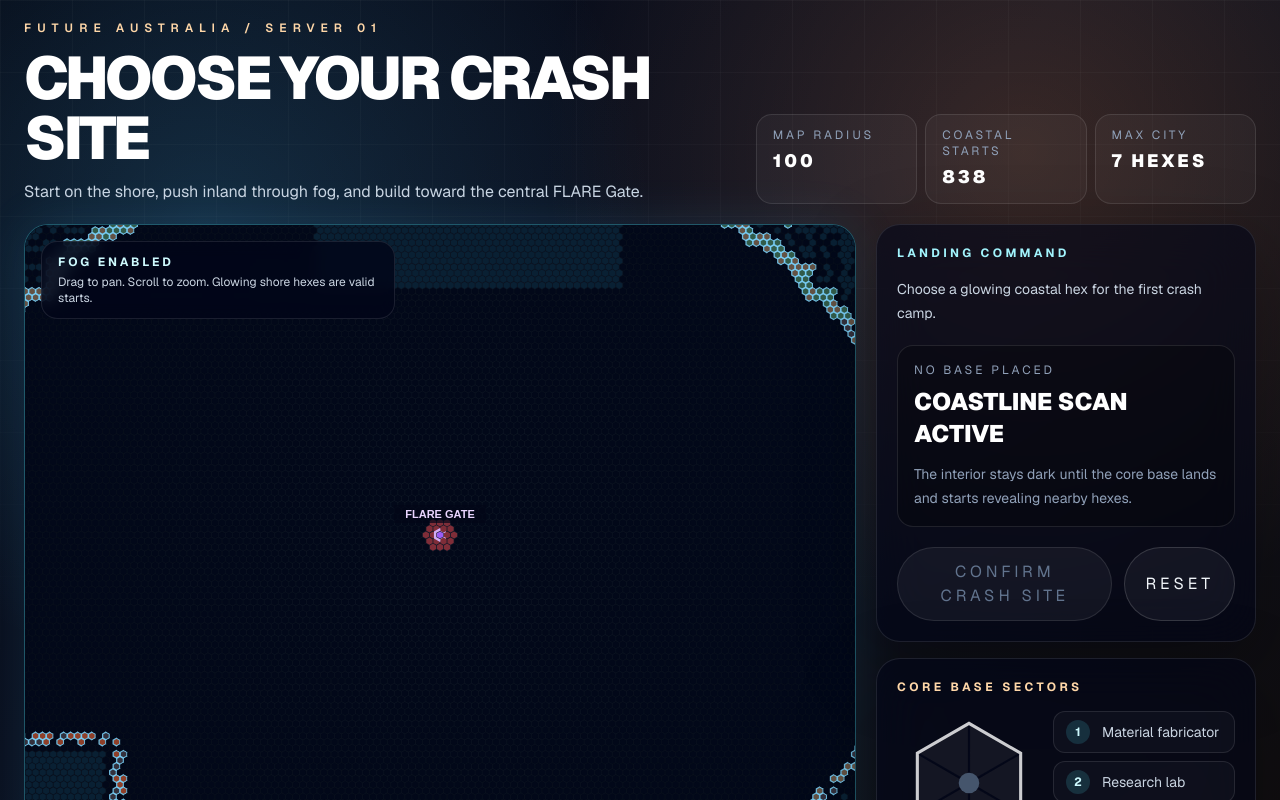
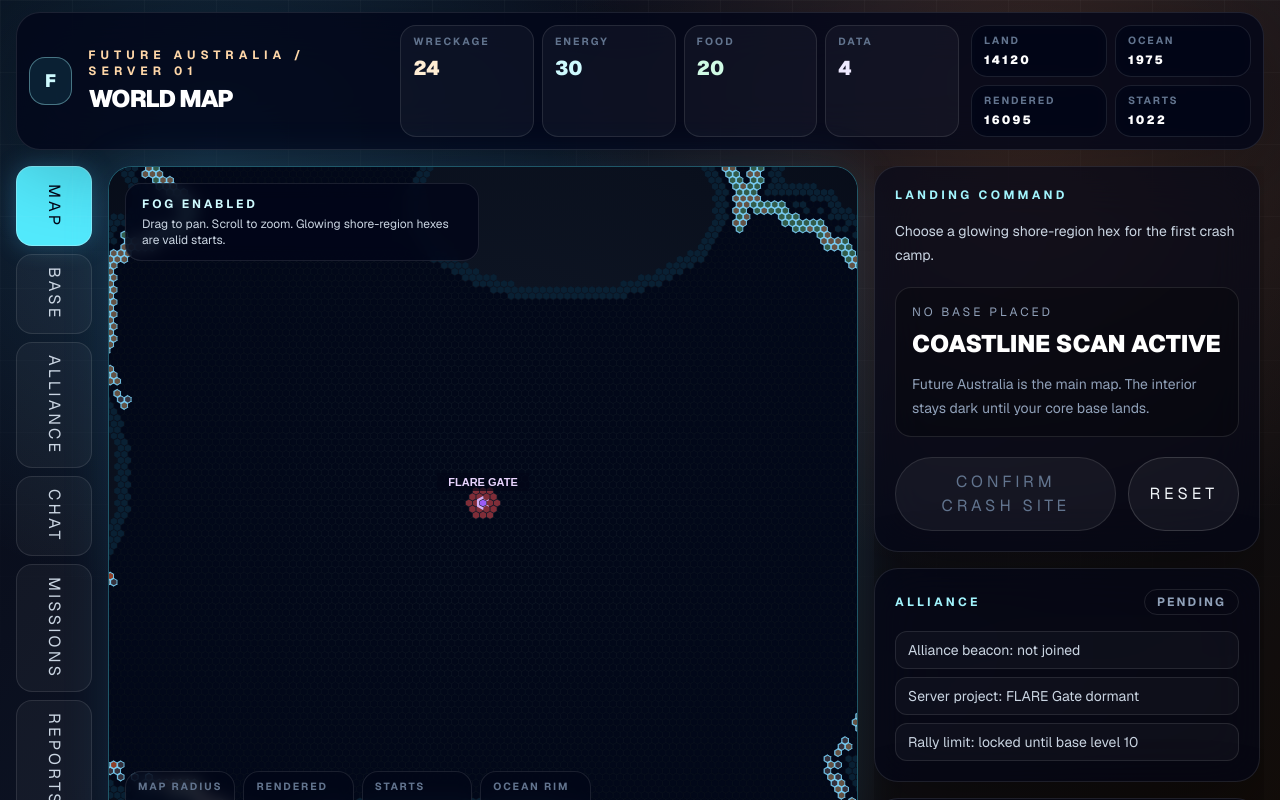
Before and after one commit to Unimatrix00/Flare, a Next.js app: page / in a window 1280 px wide. Shown: the top 800 px of the page. Built offline with nearby package versions, Linux system fonts and the light colour scheme.

Commit message:
Refine Australia map HUD and ocean rim
Co-authored-by: Attila Kardos <Unimatrix00@users.noreply.github.com>

```diff
--- a/components/MapStartScreen.tsx
+++ b/components/MapStartScreen.tsx
@@ -67,6 +67,23 @@ const baseSectors = [
   "Defense walls",
   "Workshop",
 ];
+const resourceReadout = [
+  { label: "Wreckage", value: "24", tone: "text-orange-100" },
+  { label: "Energy", value: "30", tone: "text-cyan-100" },
+  { label: "Food", value: "20", tone: "text-emerald-100" },
+  { label: "Data", value: "4", tone: "text-violet-100" },
+];
+const navItems = ["Map", "Base", "Alliance", "Chat", "Missions", "Reports"];
+const allianceSignals = [
+  "Alliance beacon: not joined",
+  "Server project: FLARE Gate dormant",
+  "Rally limit: locked until base level 10",
+];
+const chatMessages = [
+  { channel: "World", text: "Coastal survivors are marking safe landing corridors." },
+  { channel: "Alliance", text: "Join or create an alliance after command alignment." },
+  { channel: "System", text: "Central portal requires server-wide construction." },
+];
 
 export function MapStartScreen({ onContinue }: MapStartScreenProps) {
   const canvasRef = useRef<HTMLCanvasElement>(null);
@@ -78,7 +95,7 @@ export function MapStartScreen({ onContinue }: MapStartScreenProps) {
   const [selectedKey, setSelectedKey] = useState<string>();
   const [hoveredKey, setHoveredKey] = useState<string>();
   const [statusMessage, setStatusMessage] = useState(
-    "Choose a glowing coastal hex for the first crash camp.",
+    "Choose a glowing shore-region hex for the first crash camp.",
   );
 
   const selectedHex = selectedKey ? worldMap.byKey.get(selectedKey) : undefined;
@@ -190,8 +207,8 @@ export function MapStartScreen({ onContinue }: MapStartScreenProps) {
     if (!hex.isValidStart) {
       setStatusMessage(
         hex.isLand
-          ? "Inland tiles are locked for the start. Pick a glowing shore hex."
-          : "Ocean tiles are a boundary for now. Pick a coastal landing zone.",
+          ? "Inland tiles are locked for the start. Pick a glowing shore-region hex."
+          : "The ocean rim is capped at two hexes for performance. Pick land near the shore.",
       );
       return;
     }
@@ -258,29 +275,33 @@ export function MapStartScreen({ onContinue }: MapStartScreenProps) {
   }
 
   return (
-    <main className="mx-auto flex min-h-screen w-full max-w-[1500px] flex-col gap-5 px-4 py-5 lg:px-6">
-      <div className="flex flex-col gap-4 lg:flex-row lg:items-end lg:justify-between">
-        <div>
-          <p className="text-xs font-semibold uppercase tracking-[0.5em] text-orange-200">
-            Future Australia / Server 01
-          </p>
-          <h1 className="mt-3 text-4xl font-black uppercase tracking-[-0.05em] text-white sm:text-6xl">
-            Choose your crash site
-          </h1>
-          <p className="mt-3 max-w-3xl text-sm leading-6 text-slate-300 sm:text-base">
-            Start on the shore, push inland through fog, and build toward the central FLARE Gate.
-          </p>
-        </div>
-        <div className="grid gap-2 text-xs uppercase tracking-[0.24em] text-slate-400 sm:grid-cols-3">
-          <Metric label="Map radius" value={`${worldMap.radius}`} />
-          <Metric label="Coastal starts" value={`${worldMap.validStartCount}`} />
-          <Metric label="Max city" value="7 hexes" />
-        </div>
-      </div>
+    <main className="flex min-h-screen w-full flex-col gap-4 overflow-hidden px-3 py-3 lg:px-4">
+      <CommandHud
+        landHexCount={worldMap.landHexCount}
+        oceanHexCount={worldMap.oceanHexCount}
+        renderedHexCount={worldMap.hexes.length}
+        startCount={worldMap.validStartCount}
+      />
 
-      <div className="grid flex-1 gap-5 lg:grid-cols-[minmax(0,1fr)_380px]">
+      <div className="grid flex-1 gap-4 lg:grid-cols-[76px_minmax(0,1fr)_390px]">
+        <nav className="grid grid-cols-3 gap-2 lg:flex lg:flex-col" aria-label="Main game menu">
+          {navItems.map((item) => (
+            <button
+              key={item}
+              type="button"
+              className={`rounded-2xl border px-3 py-3 text-xs font-black uppercase tracking-[0.2em] transition ${
+                item === "Map"
+                  ? "border-cyan-200/60 bg-cyan-300 text-slate-950 shadow-[0_0_24px_rgba(78,199,255,0.3)]"
+                  : "border-white/10 bg-white/[0.04] text-slate-300 hover:border-cyan-200/40 hover:bg-cyan-300/10"
+              } lg:min-h-20 lg:[writing-mode:vertical-rl]`}
+            >
+              {item}
+            </button>
+          ))}
+        </nav>
+
         <Panel intensity="strong" className="min-h-[620px] overflow-hidden p-0">
-          <div ref={containerRef} className="relative h-[62vh] min-h-[620px] w-full">
+          <div ref={containerRef} className="relative h-[calc(100vh-128px)] min-h-[620px] w-full">
             <canvas
               ref={canvasRef}
               width={canvasSize.width}
@@ -293,12 +314,20 @@ export function MapStartScreen({ onContinue }: MapStartScreenProps) {
             />
             <div className="pointer-events-none absolute left-4 top-4 rounded-2xl border border-white/10 bg-slate-950/80 px-4 py-3 text-xs text-slate-300 backdrop-blur">
               <p className="font-bold uppercase tracking-[0.24em] text-cyan-100">Fog enabled</p>
-              <p className="mt-1 max-w-xs">Drag to pan. Scroll to zoom. Glowing shore hexes are valid starts.</p>
+              <p className="mt-1 max-w-xs">
+                Drag to pan. Scroll to zoom. Glowing shore-region hexes are valid starts.
+              </p>
+            </div>
+            <div className="pointer-events-none absolute bottom-4 left-4 grid gap-2 text-xs uppercase tracking-[0.18em] text-slate-300 sm:grid-cols-4">
+              <MapBadge label="Map radius" value={`${worldMap.radius}`} />
+              <MapBadge label="Rendered" value={`${worldMap.hexes.length}`} />
+              <MapBadge label="Starts" value={`${worldMap.validStartCount}`} />
+              <MapBadge label="Ocean rim" value="2 hex cap" />
             </div>
           </div>
         </Panel>
 
-        <aside className="flex flex-col gap-4">
+        <aside className="flex max-h-[calc(100vh-128px)] flex-col gap-4 overflow-y-auto pr-1">
           <Panel className="p-5">
             <p className="text-xs font-bold uppercase tracking-[0.28em] text-cyan-200">
               Landing command
@@ -310,7 +339,7 @@ export function MapStartScreen({ onContinue }: MapStartScreenProps) {
                 <div>
                   <p className="text-xs uppercase tracking-[0.24em] text-slate-400">Selected hex</p>
                   <h2 className="mt-2 text-2xl font-black uppercase text-white">
-                    Shore {selectedHex.q}:{selectedHex.r}
+                    Hex {selectedHex.q}:{selectedHex.r}
                   </h2>
                   <dl className="mt-4 grid grid-cols-2 gap-3 text-sm">
                     <Info label="Terrain" value={terrainLabels[selectedHex.terrain]} />
@@ -324,7 +353,7 @@ export function MapStartScreen({ onContinue }: MapStartScreenProps) {
                   <p className="text-xs uppercase tracking-[0.24em] text-slate-400">No base placed</p>
                   <h2 className="mt-2 text-2xl font-black uppercase text-white">Coastline scan active</h2>
                   <p className="mt-3 text-sm leading-6 text-slate-400">
-                    The interior stays dark until the core base lands and starts revealing nearby hexes.
+                    Future Australia is the main map. The interior stays dark until your core base lands.
                   </p>
                 </div>
               )}
@@ -343,12 +372,50 @@ export function MapStartScreen({ onContinue }: MapStartScreenProps) {
                 variant="ghost"
                 onClick={() => {
                   setSelectedKey(undefined);
-                  setStatusMessage("Choose a glowing coastal hex for the first crash camp.");
+                  setStatusMessage("Choose a glowing shore-region hex for the first crash camp.");
                   setCamera({ x: 0, y: 0, zoom: 0.58 });
                 }}
               >
                 Reset
               </GameButton>
+            </div>
+          </Panel>
+
+          <Panel className="p-5">
+            <div className="flex items-center justify-between gap-4">
+              <p className="text-xs font-bold uppercase tracking-[0.28em] text-cyan-200">
+                Alliance
+              </p>
+              <span className="rounded-full border border-white/10 px-3 py-1 text-xs font-bold uppercase tracking-[0.18em] text-slate-400">
+                Pending
+              </span>
+            </div>
+            <div className="mt-4 space-y-2 text-sm text-slate-300">
+              {allianceSignals.map((signal) => (
+                <p key={signal} className="rounded-xl border border-white/10 bg-white/[0.03] px-3 py-2">
+                  {signal}
+                </p>
+              ))}
+            </div>
+          </Panel>
+
+          <Panel className="p-5">
+            <div className="flex items-center justify-between">
+              <p className="text-xs font-bold uppercase tracking-[0.28em] text-orange-200">Chat</p>
+              <button
+                type="button"
+                className="rounded-full border border-white/10 px-3 py-1 text-xs font-bold uppercase tracking-[0.18em] text-slate-300"
+              >
+                Open
+              </button>
+            </div>
+            <div className="mt-4 space-y-2 text-sm">
+              {chatMessages.map((message) => (
+                <p key={`${message.channel}-${message.text}`} className="rounded-xl bg-black/25 px-3 py-2 text-slate-300">
+                  <span className="mr-2 font-bold text-cyan-100">[{message.channel}]</span>
+                  {message.text}
+                </p>
+              ))}
             </div>
           </Panel>
 
@@ -583,11 +650,59 @@ function roundAxial(q: number, r: number): HexCoord {
   return { q: cubeQ, r: cubeR };
 }
 
-function Metric({ label, value }: { label: string; value: string }) {
+function CommandHud({
+  landHexCount,
+  oceanHexCount,
+  renderedHexCount,
+  startCount,
+}: {
+  landHexCount: number;
+  oceanHexCount: number;
+  renderedHexCount: number;
+  startCount: number;
+}) {
   return (
-    <div className="rounded-2xl border border-white/10 bg-white/[0.04] px-4 py-3">
-      <p>{label}</p>
-      <p className="mt-1 text-lg font-black text-white">{value}</p>
+    <header className="grid gap-3 rounded-3xl border border-white/10 bg-slate-950/80 p-3 shadow-[0_18px_80px_rgba(0,0,0,0.25)] backdrop-blur-xl lg:grid-cols-[minmax(260px,0.9fr)_minmax(420px,1.4fr)_minmax(280px,0.7fr)]">
+      <div className="flex items-center gap-4">
+        <div className="flex h-12 w-12 items-center justify-center rounded-2xl border border-cyan-200/40 bg-cyan-300/10 text-lg font-black text-cyan-100">
+          F
+        </div>
+        <div>
+          <p className="text-xs font-bold uppercase tracking-[0.42em] text-orange-200">
+            Future Australia / Server 01
+          </p>
+          <h1 className="mt-1 text-2xl font-black uppercase tracking-[-0.04em] text-white">
+            World map
+          </h1>
+        </div>
+      </div>
+
+      <div className="grid grid-cols-2 gap-2 sm:grid-cols-4">
+        {resourceReadout.map((resource) => (
+          <div key={resource.label} className="rounded-2xl border border-white/10 bg-white/[0.04] px-3 py-2">
+            <p className="text-[0.65rem] font-bold uppercase tracking-[0.2em] text-slate-500">
+              {resource.label}
+            </p>
+            <p className={`mt-1 text-xl font-black ${resource.tone}`}>{resource.value}</p>
+          </div>
+        ))}
+      </div>
+
+      <div className="grid grid-cols-2 gap-2 text-xs uppercase tracking-[0.18em] text-slate-400">
+        <MapBadge label="Land" value={`${landHexCount}`} />
+        <MapBadge label="Ocean" value={`${oceanHexCount}`} />
+        <MapBadge label="Rendered" value={`${renderedHexCount}`} />
+        <MapBadge label="Starts" value={`${startCount}`} />
+      </div>
+    </header>
+  );
+}
+
+function MapBadge({ label, value }: { label: string; value: string }) {
+  return (
+    <div className="rounded-2xl border border-white/10 bg-slate-950/70 px-3 py-2 backdrop-blur">
+      <p className="text-[0.65rem] font-bold uppercase tracking-[0.18em] text-slate-500">{label}</p>
+      <p className="mt-1 font-black text-white">{value}</p>
     </div>
   );
 }
--- a/lib/world-map.ts
+++ b/lib/world-map.ts
@@ -31,6 +31,8 @@ export type WorldMap = {
   hexes: WorldHex[];
   byKey: Map<string, WorldHex>;
   portalKey: string;
+  landHexCount: number;
+  oceanHexCount: number;
   validStartCount: number;
 };
 
@@ -80,6 +82,7 @@ export function getHexesInRange(center: HexCoord, radius: number) {
 export function generateWorldMap(radius = WORLD_RADIUS): WorldMap {
   const baseHexes: Array<HexCoord & { isLand: boolean }> = [];
   const landKeys = new Set<string>();
+  const worldKeys = new Set<string>();
 
   for (let q = -radius; q <= radius; q += 1) {
     const minR = Math.max(-radius, -q - radius);
@@ -88,10 +91,12 @@ export function generateWorldMap(radius = WORLD_RADIUS): WorldMap {
     for (let r = minR; r <= maxR; r += 1) {
       const coord = { q, r };
       const isLand = isFutureAustraliaLand(coord, radius);
+      const key = createHexKey(coord);
       baseHexes.push({ ...coord, isLand });
+      worldKeys.add(key);
 
       if (isLand) {
-        landKeys.add(createHexKey(coord));
+        landKeys.add(key);
       }
     }
   }
@@ -105,12 +110,26 @@ export function generateWorldMap(radius = WORLD_RADIUS): WorldMap {
       )
       .map(createHexKey),
   );
+  const displayKeys = new Set(landKeys);
 
-  const hexes = baseHexes.map<WorldHex>((hex) => {
+  coastKeys.forEach((key) => {
+    const [q, r] = key.split(",").map(Number);
+
+    getHexesInRange({ q, r }, 2).forEach((coord) => {
+      const rimKey = createHexKey(coord);
+
+      if (worldKeys.has(rimKey) && !landKeys.has(rimKey)) {
+        displayKeys.add(rimKey);
+      }
+    });
+  });
+
+  const hexes = baseHexes.filter((hex) => displayKeys.has(createHexKey(hex))).map<WorldHex>((hex) => {
     const key = createHexKey(hex);
     const neighbors = getNeighborCoords(hex);
     const isCoast = coastKeys.has(key);
     const terrain = pickTerrain(hex, isCoast, radius);
+    const finalTerrain = key === "0,0" ? "portal" : terrain;
     const distanceFromPortal = getHexDistance(hex);
     const isPortal = key === "0,0";
     const hasFullCityFootprint = neighbors.every((neighbor) => landKeys.has(createHexKey(neighbor)));
@@ -126,12 +145,12 @@ export function generateWorldMap(radius = WORLD_RADIUS): WorldMap {
     return {
       ...hex,
       key,
-      terrain: isPortal ? "portal" : terrain,
+      terrain: finalTerrain,
       isCoast,
       isValidStart,
       isPortal,
-      resourceHint: getResourceHint(terrain),
-      danger: getDanger(distanceFromPortal, terrain, isValidStart),
+      resourceHint: getResourceHint(finalTerrain),
+      danger: getDanger(distanceFromPortal, finalTerrain, isValidStart),
     };
   });
 
@@ -140,26 +159,47 @@ export function generateWorldMap(radius = WORLD_RADIUS): WorldMap {
     hexes,
     byKey: new Map(hexes.map((hex) => [hex.key, hex])),
     portalKey: "0,0",
+    landHexCount: hexes.filter((hex) => hex.isLand).length,
+    oceanHexCount: hexes.filter((hex) => !hex.isLand).length,
     validStartCount: hexes.filter((hex) => hex.isValidStart).length,
   };
 }
 
 function isFutureAustraliaLand(coord: HexCoord, radius: number) {
   const { x, y } = getNormalizedPoint(coord, radius);
-  const roughness = valueNoise(coord.q, coord.r) * 0.11;
-  const coreShape = ((x + 0.02) / 0.76) ** 2 + ((y - 0.02) / 0.72) ** 2;
-  const eastBulge = ((x - 0.37) / 0.33) ** 2 + ((y + 0.03) / 0.48) ** 2;
-  const southBulge = ((x + 0.03) / 0.52) ** 2 + ((y - 0.5) / 0.22) ** 2;
-  const northReach = ((x + 0.03) / 0.45) ** 2 + ((y + 0.58) / 0.18) ** 2;
-  const gulfCut = x > -0.18 && x < 0.26 && y < -0.4;
-  const southwestBite = x < -0.48 && y > 0.35;
+  const roughness = valueNoise(coord.q, coord.r) * 0.06;
+  const mainland =
+    ((x + 0.04) / 0.75) ** 2 + ((y - 0.01) / 0.58) ** 2 < 1 + roughness;
+  const westernPlate =
+    ((x + 0.46) / 0.28) ** 2 + ((y - 0.02) / 0.46) ** 2 < 1 + roughness;
+  const eastCoast =
+    ((x - 0.39) / 0.27) ** 2 + ((y + 0.01) / 0.5) ** 2 < 1 + roughness;
+  const topEnd =
+    ((x + 0.08) / 0.42) ** 2 + ((y + 0.57) / 0.18) ** 2 < 1 + roughness;
+  const capeYork =
+    ((x - 0.29) / 0.13) ** 2 + ((y + 0.66) / 0.28) ** 2 < 1 + roughness;
+  const southEast =
+    ((x - 0.34) / 0.2) ** 2 + ((y - 0.52) / 0.18) ** 2 < 1 + roughness;
+  const tasmania =
+    ((x - 0.35) / 0.11) ** 2 + ((y - 0.83) / 0.07) ** 2 < 1 + roughness;
+  const gulfOfCarpentaria =
+    ((x - 0.12) / 0.23) ** 2 + ((y + 0.49) / 0.16) ** 2 < 1;
+  const greatAustralianBight =
+    ((x + 0.04) / 0.36) ** 2 + ((y - 0.61) / 0.13) ** 2 < 1;
+  const sharkBayBite =
+    ((x + 0.63) / 0.13) ** 2 + ((y + 0.04) / 0.2) ** 2 < 1;
+  const northWestShelf =
+    x < -0.55 && y < -0.26;
 
   return (
-    coreShape < 1 + roughness ||
-    eastBulge < 1 + roughness ||
-    southBulge < 1 + roughness ||
-    northReach < 1 + roughness
-  ) && !gulfCut && !southwestBite;
+    mainland ||
+    westernPlate ||
+    eastCoast ||
+    topEnd ||
+    capeYork ||
+    southEast ||
+    tasmania
+  ) && !gulfOfCarpentaria && !greatAustralianBight && !sharkBayBite && !northWestShelf;
 }
 
 function pickTerrain(hex: HexCoord & { isLand: boolean }, isCoast: boolean, radius: number): TerrainType {
```
